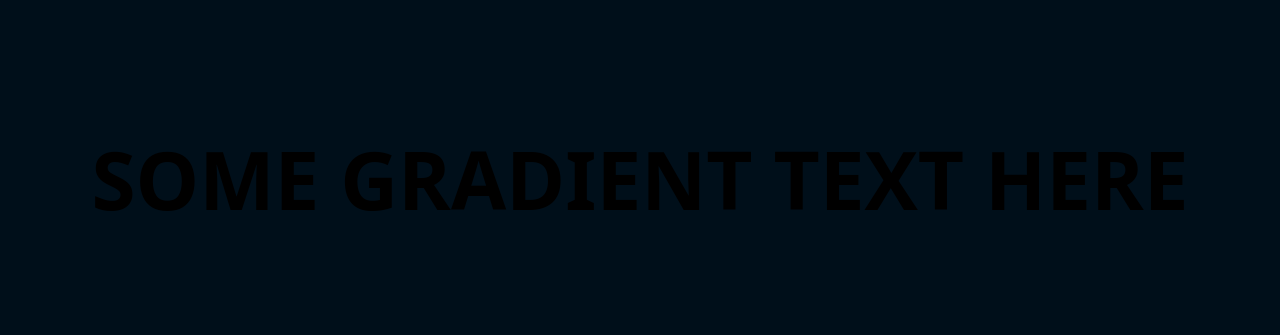
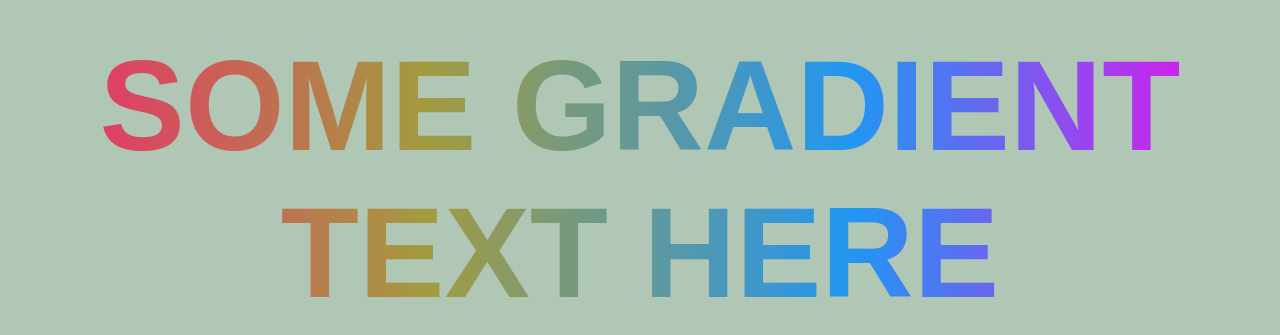
Before and after one commit to Jesse-Bett/Simple-gradient-text, a plain HTML site: page index.html in a window 1280 px wide. Shown: the part 221-556 px from the top of the page. Drawn offline with Linux system fonts and the light colour scheme.

Commit message:
Update styles.css

```diff
--- a/styles.css
+++ b/styles.css
@@ -1,40 +1,21 @@
-article {
-  background: linear-gradient(
-    to right,
-    #D8B527,
-    #665F42
-  );
-  -webkit-background-clip: text;
-  -webkit-text-fill-color: transparent;
-  text-align: center;
+body{
+    margin: 0;
+    padding: 0;
+    background: #b1c7b6;
 }
 
-h1 {
-  font-size: 10vmin;
-  line-height: 1.1;
+h1{
+    position: absolute;
+    top: 50%;
+    transform: translateY(-50%);
+    margin:0;
+    padding:0;
+    width: 100%;
+    text-align: center;
+    font-size: 8em;
+    font-family: sans-serif;
+    background: linear-gradient(to right, #f32170 , #a39b40 ,#2196f3 ,#ff00eb );
+    -webkit-text-fill-color: transparent;
+    -webkit-background-clip: text;
+
 }
-
-body {
-  background: hsl(204 100% 5%);
-
-  min-block-size: 100%;
-  min-inline-size: 100%;
-  box-sizing: border-box;
-  display: grid;
-  place-content: center;
-  font-family: system-ui;
-  font-size: min(200%, 5vmin);
-}
-
-h1, p, body {
-  margin: 0;
-}
-
-p {
-  font-family: "Dank Mono", ui-monospace, monospace;
-}
-
-html {
-  block-size: 100%;
-  inline-size: 100%;
-}
```
